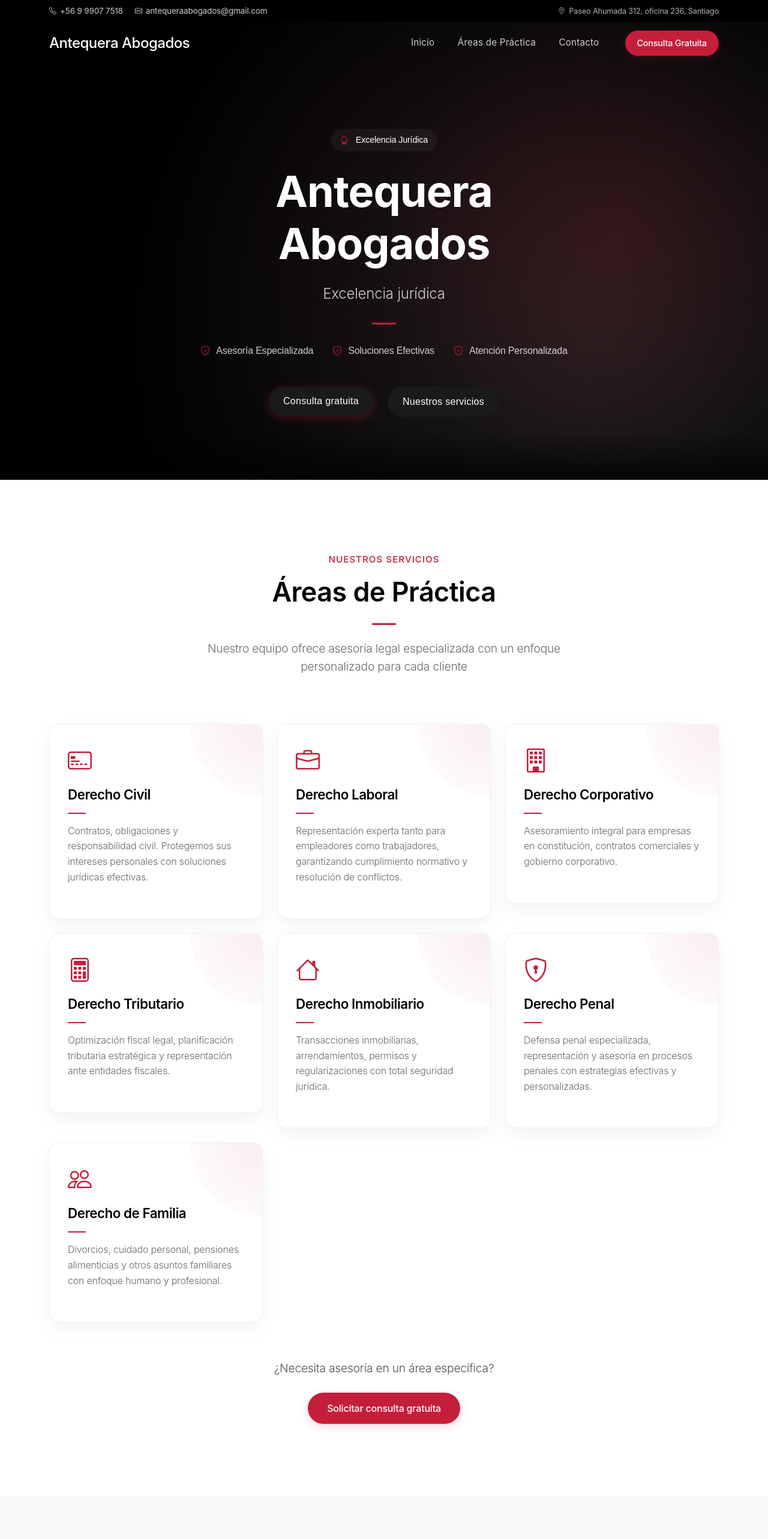
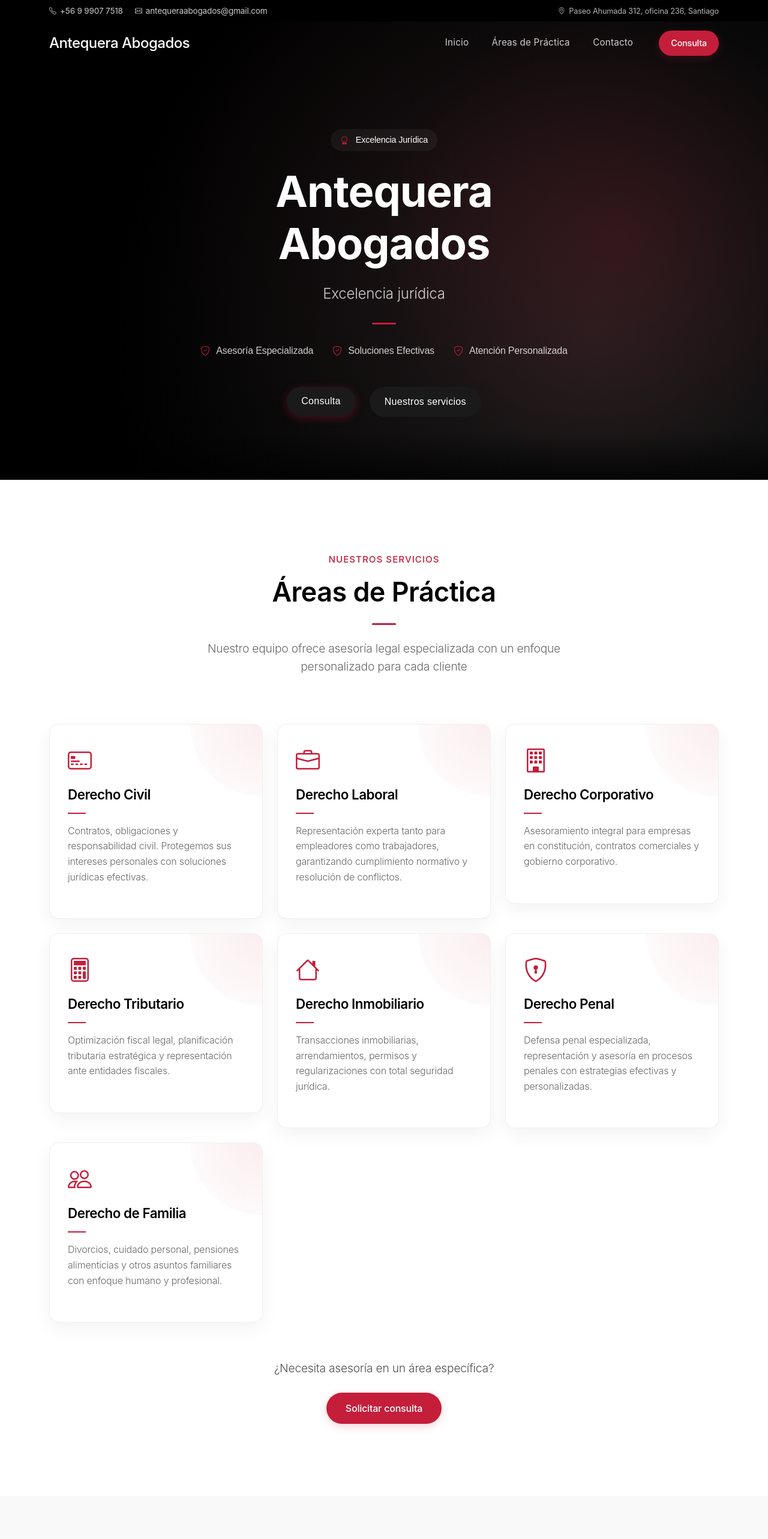
Before and after one commit to ianfryastorga/landing-abogadosantequera, a Next.js app: page /antequera-abogados in a window 1280 px wide. Shown: the top 2566 px of the page at 60% size. Built offline with nearby package versions, Linux system fonts and the light colour scheme.

Commit message:
Actualización de textos en componentes: se eliminó la palabra "gratuita" de varias secciones, incluyendo Contact, Header, Hero y PracticeAreas, para simplificar el lenguaje en las consultas ofrecidas.

```diff
--- a/components/Contact.tsx
+++ b/components/Contact.tsx
@@ -87,7 +87,7 @@ export const Contact = () => {
               letterSpacing: '-0.5px'
             }}
           >
-            Agenda una Consulta Gratuita
+            Agenda una Consulta
           </h2>
 
           <div
@@ -166,7 +166,7 @@ export const Contact = () => {
                     zIndex: 1
                   }}
                 >
-                  Consulta Gratuita por WhatsApp
+                  Consulta por WhatsApp
                 </h3>
 
                 <p
@@ -182,7 +182,7 @@ export const Contact = () => {
                     fontWeight: 300
                   }}
                 >
-                  Nuestras consultas gratuitas te permiten discutir brevemente tu caso con un abogado especializado y determinar los mejores pasos a seguir para tu situación legal.
+                  Nuestras consultas te permiten discutir brevemente tu caso con un abogado especializado y determinar los mejores pasos a seguir para tu situación legal.
                 </p>
 
                 <motion.a
--- a/components/Header.tsx
+++ b/components/Header.tsx
@@ -256,7 +256,7 @@ export const Header = () => {
                   }}
                   whileTap={{ scale: 0.95 }}
                 >
-                  Consulta Gratuita
+                  Consulta
                 </motion.a>
               </motion.div>
             </motion.div>
--- a/components/Hero.tsx
+++ b/components/Hero.tsx
@@ -284,7 +284,7 @@ export const Hero = () => {
                       transition: 'all 0.3s ease'
                     }}
                   >
-                    Consulta gratuita
+                    Consulta
                   </Button>
                 </motion.div>
                 <motion.div
--- a/components/PracticeAreas.tsx
+++ b/components/PracticeAreas.tsx
@@ -265,7 +265,7 @@ export const PracticeAreas = () => {
             }}
             whileTap={{ scale: 0.95 }}
           >
-            Solicitar consulta gratuita
+            Solicitar consulta
           </motion.a>
         </motion.div>
       </Container>
```
